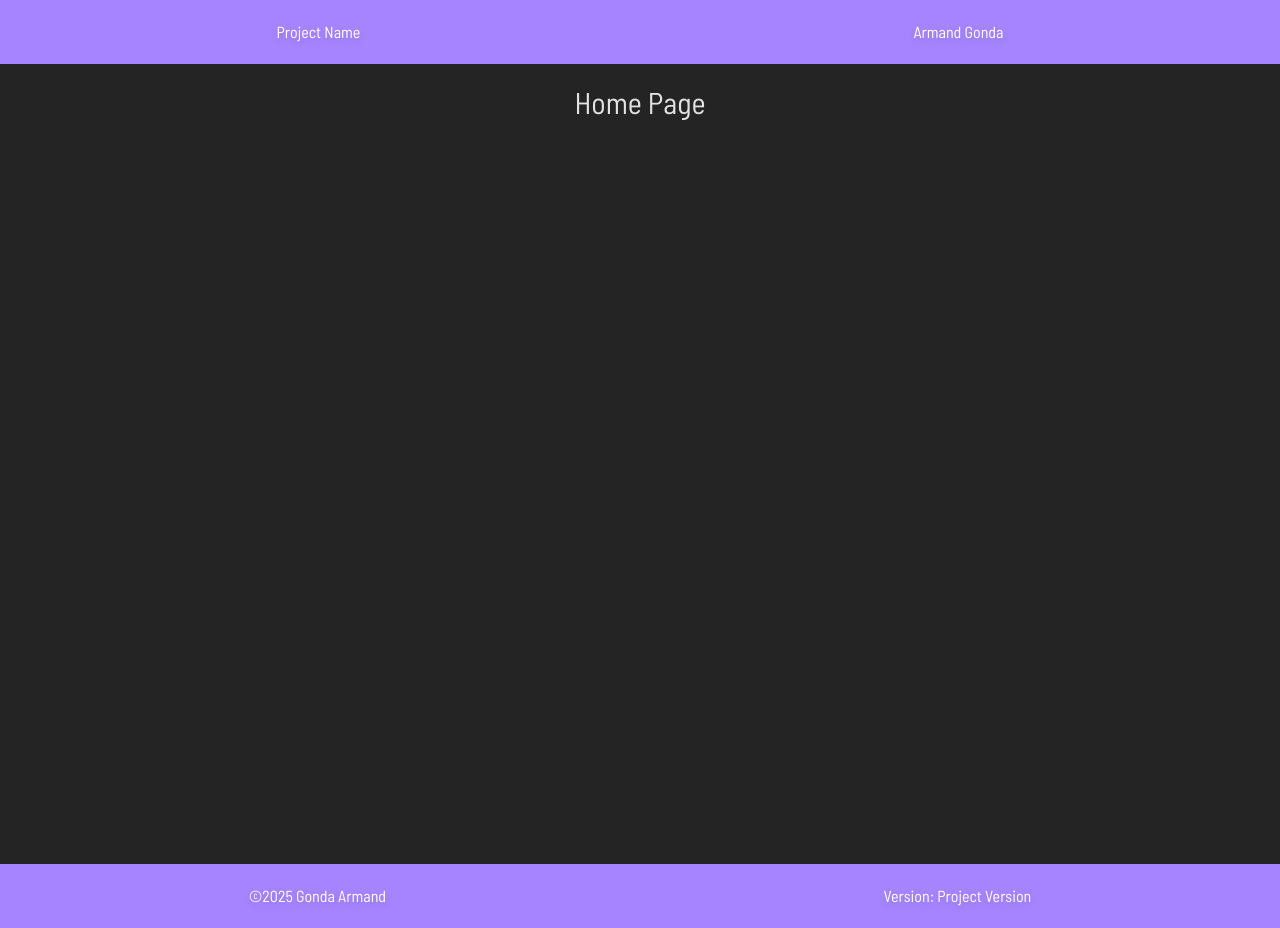
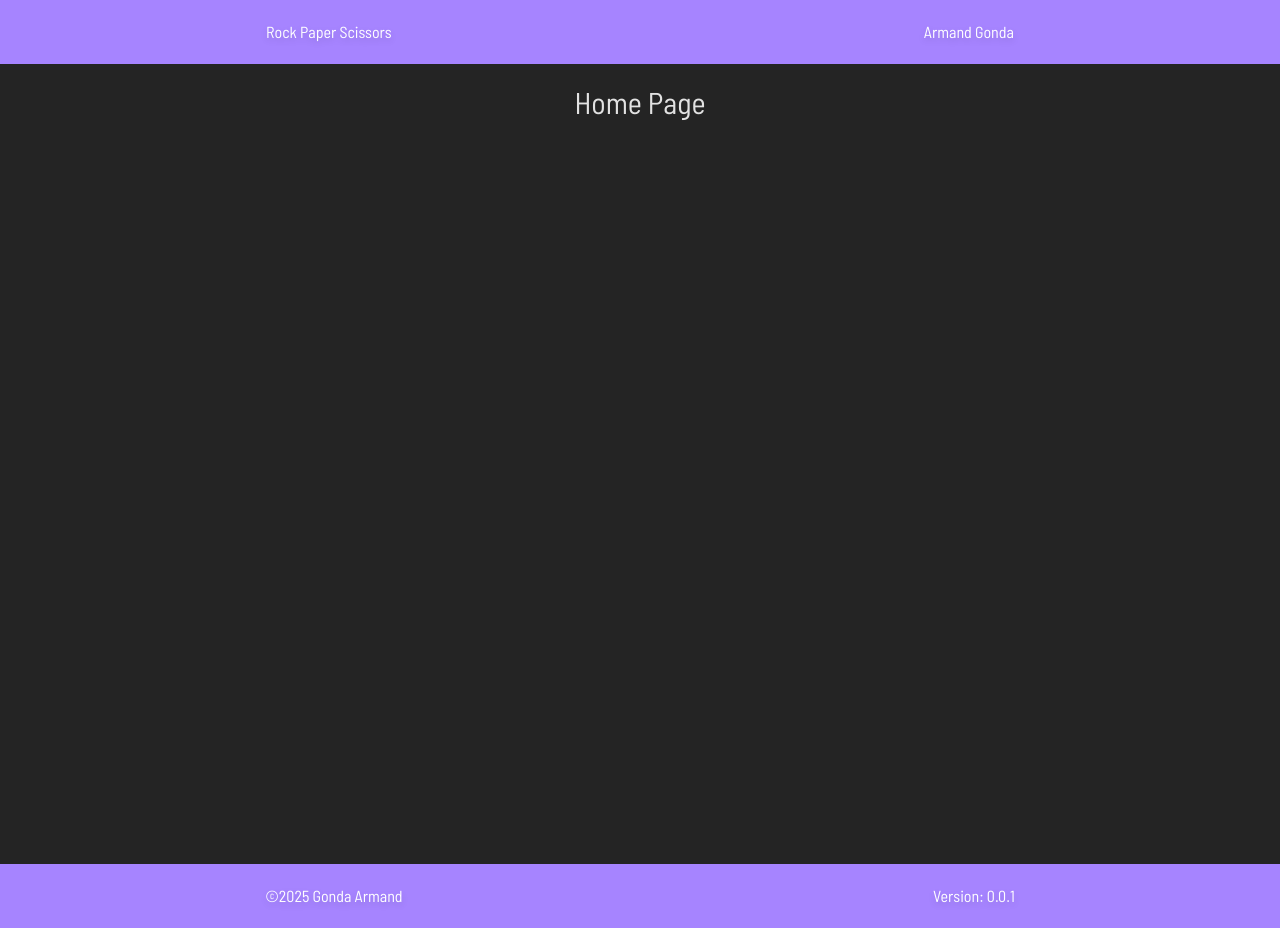
Before and after one commit to Xenonyy/rock-paper-scissors, a React (Vite) app: page / in a window 1280 px wide. Built offline with nearby package versions, Linux system fonts and the light colour scheme.

Commit message:
add: project details

```diff
--- a/src/enums/projectDetails.ts
+++ b/src/enums/projectDetails.ts
@@ -1,6 +1,6 @@
 export const ProjectDetails = {
-  name: 'Project Name',
-  description: 'Project Description',
-  version: 'Project Version',
+  name: 'Rock Paper Scissors',
+  description: 'A rock paper scissors game built with React, TypeScript and Tailwind via Vite from Frontend Mentor.',
+  version: '0.0.1',
   year: '2025',
 };
```
